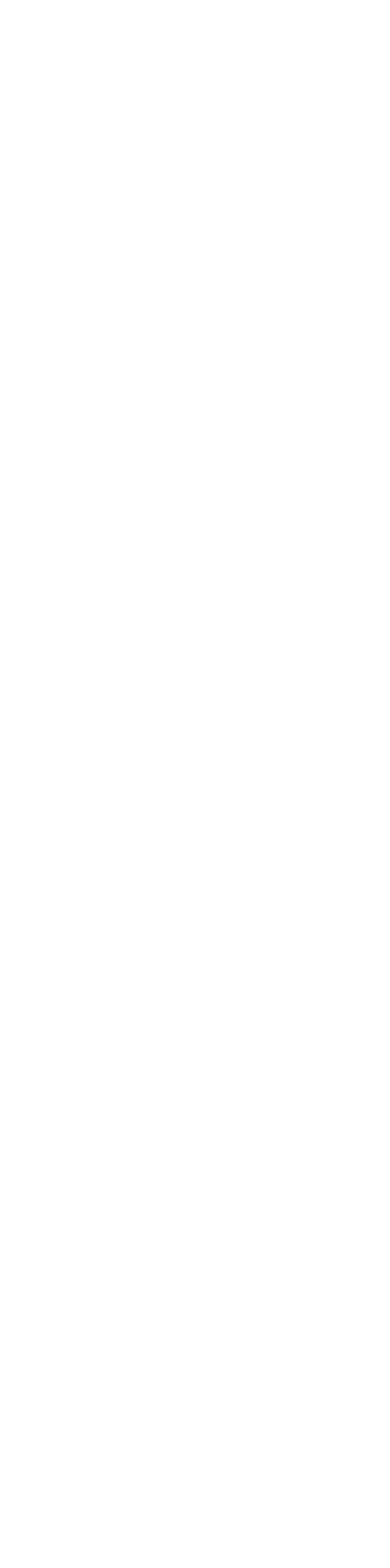
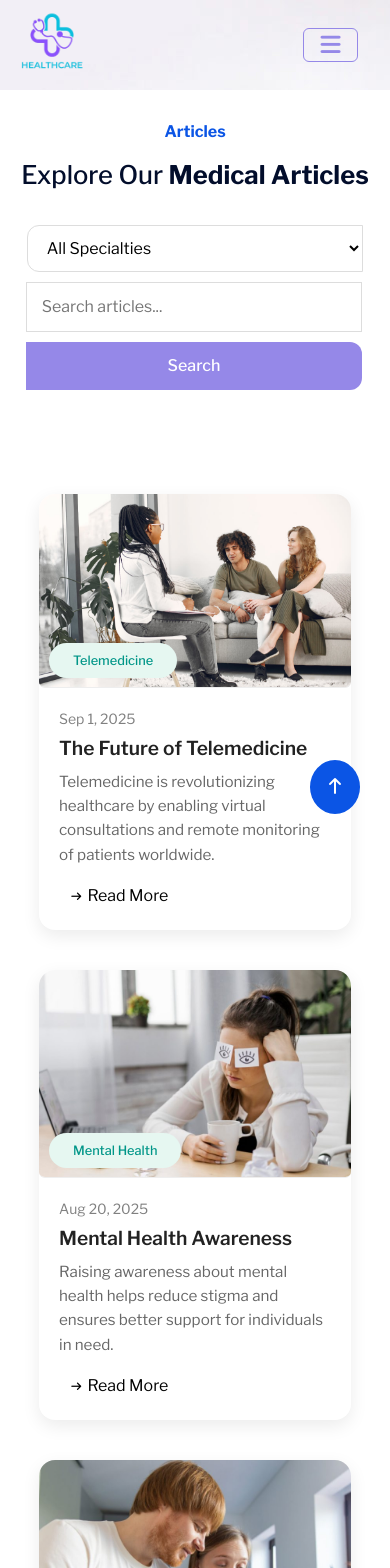
Before and after one commit to Rawanbahaa142/SMART_Health_Care-DEPI-, an Angular app: page /articles in a window 390 px wide. Before the commit this address led to /. Shown: the top 1568 px of the page. Before the commit the page ends 844 px from the top, so only its background shows below. Built offline with nearby package versions, Linux system fonts and the light colour scheme.

Commit message:
pull project

```diff
--- a/src/app/app-routing-module.ts
+++ b/src/app/app-routing-module.ts
@@ -2,13 +2,15 @@ import { NgModule } from '@angular/core';
 import { RouterModule, Routes } from '@angular/router';
 import { Interface } from './interface/interface';
 import { FAQ } from './faq/faq';
+import { Articles } from './articles/articles';
 
 const routes: Routes = [
 {path:'', component:Interface
 
 }  ,
 {path:'FAQ', component:FAQ},
-{path:'interface' , component:Interface}
+{path:'interface' , component:Interface},
+{path:'articles', component:Articles}
 ];
 
 @NgModule({
--- a/src/app/articles/articles.css
+++ b/src/app/articles/articles.css
@@ -1,70 +1,155 @@
-*{
+
+* {
   outline: 0;
+  box-sizing: border-box;
 }
-body{
-        background-color: #f5f5f5;
+body {
+  background-color: #f9fafb;
+  font-family: 'Segoe UI', Tahoma, Geneva, Verdana, sans-serif;
+  color: #333;
 }
-.filter{
-    padding: 0 15%;
+
+
+.filter {
+  padding: 20px 15%;
+  margin-bottom: 30px;
+  display: flex;
+  justify-content: center;
 }
-select{
-    padding:10px;
-    border-radius: 5px;
-    border:1px solid #ccc;
+.input-group {
+  display: flex;
+  gap: 10px;
+  width: 100%;
+  flex-wrap: nowrap;
+  max-width: 700px;
 }
-input{
-    flex: 1;
-    padding: 10px;
-    border-radius: 5px;
-    border: 1px solid #ccc;
+select,
+input {
+  padding: 12px 15px;
+  border-radius: 12px;
+  border: 1px solid #ddd;
+  background: #fff;
+  transition: 0.3s ease;
 }
-button{
-    padding: 10px 15px;
-    background-color: #007bff;
+select:focus,
+input:focus {
+  border-color: var(--mainColor, #007bff);
+  box-shadow: 0 0 8px rgba(0, 123, 255, 0.1);
+}
+button {
+  padding: 12px 20px;
+  background: var(--mainColor, #007bff);
   color: #fff;
   border: none;
-    border-radius: 5px;
+  border-radius: 12px;
+  font-weight: 500;
   transition: 0.3s ease;
 }
-button:hover{
-    background-color: var(--mainColor) !important;
+button:hover {
+  background-color: #0056b3;
 }
 
-.blog{
-padding:5%;
-& img{
+
+.blog {
+  padding: 5% 10%;
+}
+.card {
+  border-radius: 16px;
+  overflow: hidden;
+  margin: 20px 0;
+  box-shadow: 0 6px 18px rgba(0, 0, 0, 0.08);
+  background: #fff;
+  transition: transform 0.3s ease, box-shadow 0.3s ease;
+}
+.card:hover {
+  transform: translateY(-6px);
+  box-shadow: 0 10px 24px rgba(0, 0, 0, 0.12);
+}
+select option:hover {
+  background-color: var(--mainColor, #007bff);
+  color: #fff;
+}
+.card img {
   width: 100%;
+  /* height: 220px; */
+  object-fit: cover;
+  border-bottom: 1px solid #eee;
 }
+.card-body {
+  padding: 20px;
+}
+.card-title {
+  font-size: 1.2rem;
+  font-weight: 600;
+  color: #222;
+  margin-bottom: 10px;
+}
+.card-summary {
+  font-size: 0.95rem;
+  color: #666;
+  line-height: 1.6;
 }
 
-.noData{
+
+.tag {
+  font-size: 0.8rem;
+  font-weight: 500;
+  background: #e6f7f1 !important;
+  color: #009688;
+  border-radius: 50px;
+}
+
+
+.noData {
+  margin-top: 40px;
   text-align: center;
-    & .btn{
-        border-radius: 20px;
 }
-    & .btn:hover{
+.noData img {
+  /* width: 180px; */
+  width: 100%;
+  margin-bottom: 20px;
+}
+.noData p {
+  margin: 5px 0;
+  color: #555;
+}
+.noData .btn {
+  border-radius: 25px;
+  background: var(--mainColor, #007bff);
   color: #fff;
+  padding: 10px 20px;
+  margin-top: 10px;
 }
+.noData .btn:hover {
+  background: #0056b3;
 }
-@media (max-width:768px){
-    .filter{
-        flex-wrap: nowrap;
-    }
-    input{
-        width: 100px;
-    }
-    select{
-        width:40px;
-    }
-}
-.card{
+
+
+.card {
   opacity: 0;
   transform: translateY(25px);
-    animation: fadeInUp 0.5s ease forwards;
+  animation: fadeInUp 0.6s ease forwards;
 }
-@keyframes fadeInUp{
-    to{
+@keyframes fadeInUp {
+  to {
     opacity: 1;
     transform: translateY(0);
   }
 }
+
+@media (max-width: 768px) {
+  .filter {
+    padding: 15px;
+  }
+  .input-group {
+    flex-direction: column;
+    gap: 10px;
+    flex-wrap: wrap;
+  }
+  select,
+  input,
+  button {
+    width: 100%;
+  }
+
+}
--- a/src/app/articles/articles.html
+++ b/src/app/articles/articles.html
@@ -5,7 +5,7 @@
     <p class="h1">Explore Our <span>Medical Articles</span></p>
   </div>
  <div class="filter d-flex justify-content-center flex-nowrap">
-     <div class="input-group">
+     <div class="input-group justify-content-center">
       <select name="articles" id="articles" [(ngModel)]="category">
         <option  selected value="All">All Specialties</option>
         <option value="Telemedicine">Telemedicine</option>
@@ -33,7 +33,7 @@
     <div class="row">
    @if(articles.length>0){
    @for(article of articles; track $index) {
-    <div class="col-md-4 col-lg-4 col-sm-12">
+    <div class="col-lg-4 col-12 col-md-6">
         <div class="card border-0">
           <div class="position-relative">
             <img src="{{article.image}}" class="card-img-top rounded" alt="..." />
--- a/src/app/articles/articles.ts
+++ b/src/app/articles/articles.ts
@@ -25,6 +25,7 @@ export class Articles {
 
   returnTostart(){
    this.search='';
+   this.category='All';
    this.showArticles();
   }
 }
--- a/src/app/interface/interface.css
+++ b/src/app/interface/interface.css
@@ -73,8 +73,8 @@
 
 
   .stat-card {
-    width: 180px;
-    height: 180px;
+    width: 130px;
+    height: 130px;
     border-radius: 70px;
     padding: 5%;
     position: absolute;
@@ -107,18 +107,7 @@
     margin-top: 6px;
   }
 
-  @media (max-width: 991px) {
-    .stat-top {
-      right: 12px;
-      top: -6px;
-      transform: scale(0.92);
-    }
-    .stat-bottom {
-      left: 12px;
-      bottom: -6px;
-      transform: scale(0.92);
-    }
-  }
+
 }
 
 
@@ -272,6 +261,30 @@ font-size: 52px;
 }
 /* End Customer Opinions Section */
 
+/* start blog */
+.for-blog{
+ font-family: cursive;
+ border: 1px solid var(--mainColor);
+ padding: 20px;
+ width: 100%;
+ text-align: center;
+ cursor: pointer;
+ border-radius: 10px;
+}
+.for-blog:hover{
+    color: var(--medical-gray) ;
+}
+.stat-top{
+     background: linear-gradient(180deg, #f0eaff, #efe7ff);
+    border-radius: 20px;
+}
+.stat-bottom{
+    background: linear-gradient(180deg, #e9f6f0, #dff1ea);
+    border-radius: 18px;
+}
+
+/* end blog */
+
 /* start media Query */
 
 @media (max-width:992px) {
@@ -285,6 +298,25 @@ font-size: 52px;
     .customer-opinions .image img{
         display: none;
     }
+    .about-hospa{
+      &  .stat-card {
+        width: 180px;
+        height: 180px;
+    }
+     .stat-top {
+    right:27px ;
+    top: 10px;
+
+    }
+
+  .stat-bottom {
+    left: 25px;
+    bottom: 0px;
+
+    }
+    }
+
+
 }
 
 @media (max-width:768px) {
@@ -298,6 +330,24 @@ font-size: 52px;
     .customer-opinions .h2-with-opicaty{
         font-size: 24px;
     }
+  .about-hospa{
+    & .stat-card {
+    width: 150px ;
+    height: 150px ;
+  }
+  }
+
+
+}
+
+
+@media (max-width:550px) {
+  .about-hospa{
+    &   .stat-card {
+    width: 110px ;
+    height: 110px ;
+  }
+  }
 
 
 }
--- a/src/app/interface/interface.html
+++ b/src/app/interface/interface.html
@@ -74,13 +74,13 @@
         vulputate velit.
       </p>
 
-      <a class="btn btn-purple btn-lg mt-2"
+      <!-- <a class="btn btn-purple btn-lg mt-2"
         ><i class="bi bi-arrow-right-circle me-2"></i> More About Us</a
-      >
+      > -->
     </div>
 
     <div class="col-lg-6 position-relative">
-      <div class="card image-card shadow-sm">
+      <div class="card image-card border-0">
         <img src="/about.png" alt="doctor" class="img-fluid rounded-custom" />
       </div>
 
@@ -398,9 +398,16 @@
     }
     </div>
     <div class="d-flex justify-content-center" routerLink="/articles">
-        <app-readmore-button></app-readmore-button>
+        <div class="py-1 for-blog">
+          We have More Articles
+          <span>See From Here
+            <i class="fa fa-arrow-right" aria-hidden="true"></i>
+          </span>
+        </div>
     </div>
-    </div>
+
+
+  </div>
 </section>
 <!-- End Blog Section -->
 
--- a/src/styles.css
+++ b/src/styles.css
@@ -26,6 +26,7 @@
 }
 body {
     font-family: "Libre Franklin", sans-serif;
+    overflow-x: hidden;
 }
 a{
     text-decoration: none;
```
Lines whose indentation alone changed are shown as unchanged.
